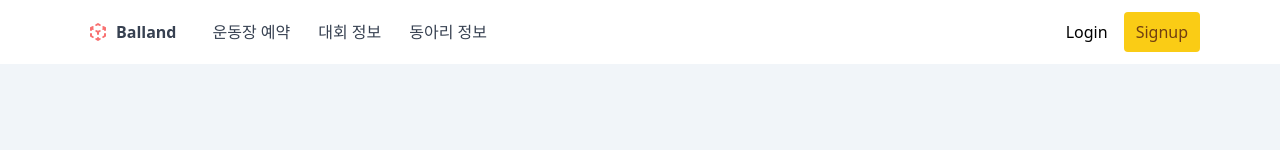
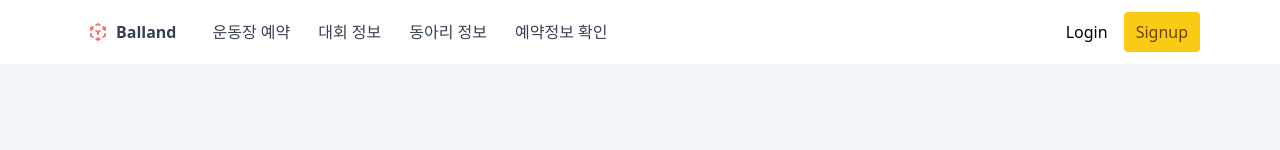
Before and after one commit to Ballandd/Balland_Web, a Next.js app in the folder balland/: page / in a window 1280 px wide. Shown: the top 150 px of the page. Built offline with nearby package versions, Linux system fonts and the light colour scheme; no server answers.

Commit message:
Feat: mypage navbar설정 및 페이지 생성

```diff
--- a/balland/components/Navbar.js
+++ b/balland/components/Navbar.js
@@ -45,6 +45,12 @@ const Navbar = () => {
                 className="py-5 px-3 text-gray-700 hover:text-gray-900"
               >
                 동아리 정보
+              </a>
+              <a
+                href="/checkreservation"
+                className="py-5 px-3 text-gray-700 hover:text-gray-900"
+              >
+                예약정보 확인
               </a>
             </div>
           </div>
--- a/balland/middleware.ts
+++ b/balland/middleware.ts
@@ -10,7 +10,7 @@ export async function middleware(request: NextRequest, event: NextFetchEvent) {
     secret: process.env.AUTH_SECRET,
   })
   const { pathname } = request.nextUrl
-  if (pathname.startsWith("/login") || pathname.startsWith("/reservation")) {
+  if (pathname.startsWith("/login") || pathname.startsWith("/reservation") || pathname.startsWith("/checkreservation")) {
     if (!session) {
       return NextResponse.redirect(new URL("/", request.url))
     }
--- /dev/null
+++ b/balland/pages/checkreservation/index.jsx
@@ -0,0 +1,24 @@
+import Head from "next/head"
+import Link from "next/link"
+
+export default function Reservation() {
+  return (
+    <div>
+      <Head>
+        <title>Reservation Main</title>
+        <link rel="icon" href="/favicon.ico" />
+      </Head>
+
+      {/* content goes here */}
+      <div className="py-32 text-center">
+        <div className="text-4xl font-extrabold">reservation page </div>
+      </div>
+      <div className="flex justify-center">
+        <Link href="/reservation/bigground">대운동장 예약</Link>
+      </div>
+      <div className="flex justify-center mt-20">
+        <Link href="/reservation/smallground">소운동장 예약</Link>
+      </div>
+    </div>
+  )
+}
```
